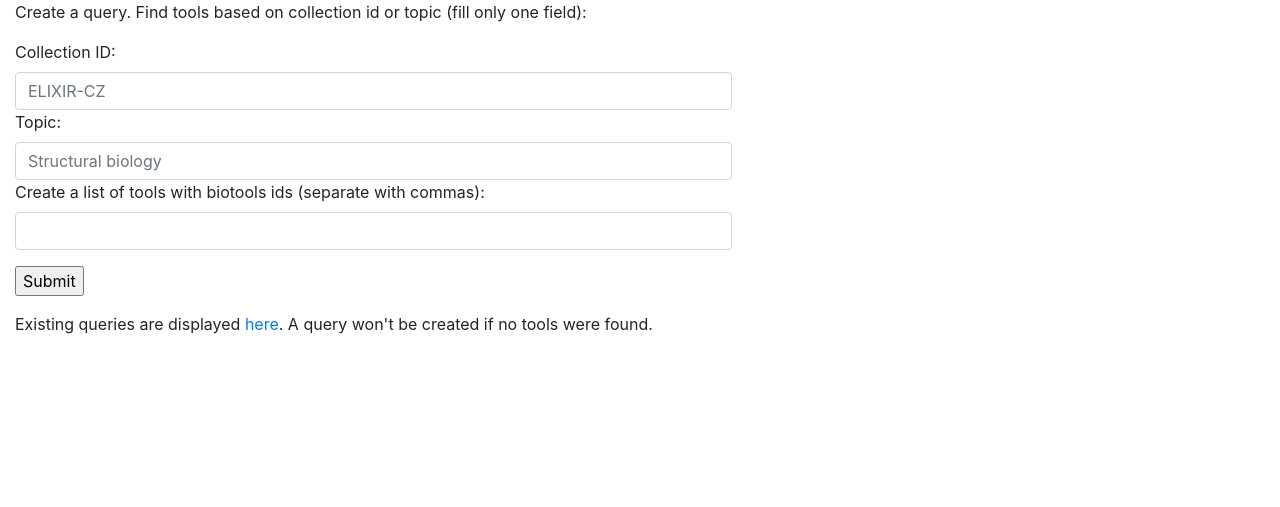
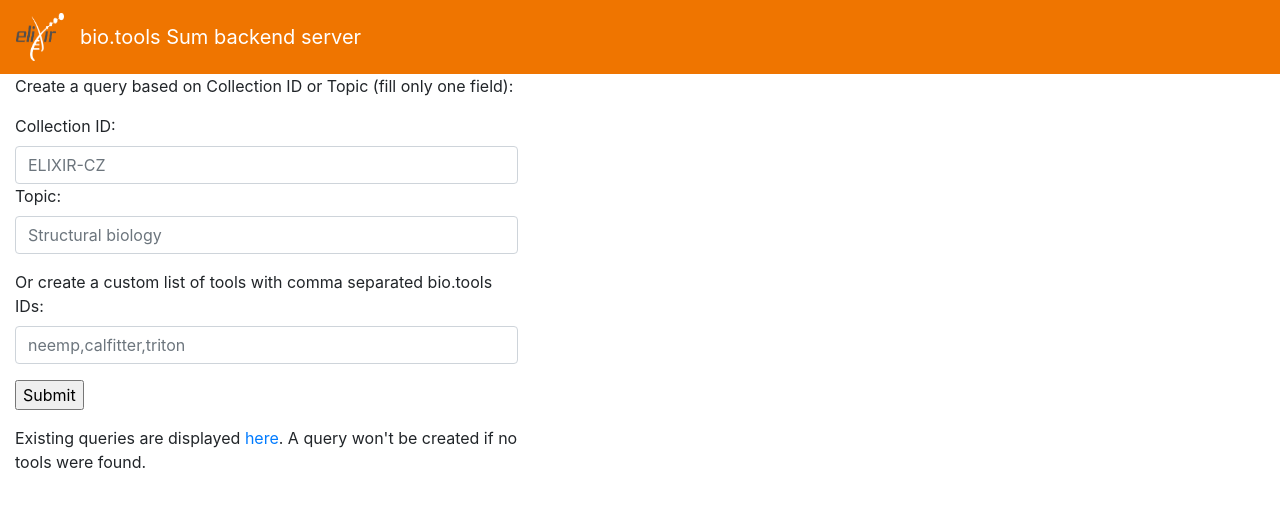
Before and after one commit to tomatk0/biotoolssum-backend, a Flask app: page / in a window 1280 px wide. Shown: the top 507 px of the page. Run offline with Flask 3, Linux system fonts and the light colour scheme; some libraries are stand-ins or nearby versions.

Commit message:
changed templates, bugfixed scripts

```diff
--- a/templates/get_parameters.html
+++ b/templates/get_parameters.html
@@ -7,12 +7,18 @@
     </head>
     <body>
         <form action="#" method="post">
-            <div class="col-7">
+            <nav class="navbar" style="background-color: #ef7500;">
+                <div class="navbar-brand d-flex align-items-center">
+                  <a href="/" ><img src="{{ url_for('static', filename='elixir-logo.png') }}" class="d-inline-block" style="margin-right: 1rem; width: 3rem; height: 3rem;" alt="Elixir logo"></a>
+                  <span style="color: white">bio.tools Sum backend server</span>
+                </div>
+            </nav>
+            <div class="col-5">
                 {% if error %}
                     <strong class="text-danger">ERROR: {{ error }}</strong>
                 {% endif %}
                 <div class="form-group">
-                    <p>Create a query. Find tools based on collection id or topic (fill only one field):</p>
+                    <p>Create a query based on Collection ID or Topic (fill only one field):</p>
                 </div>
                 <div class="form-group">
                     <label for="formGroupExampleInput">Collection ID:</label>
@@ -20,11 +26,11 @@
 
                     <label for="formGroupExampleInput2">Topic:</label>
                     <input type="text" class="form-control" id="formGroupExampleInput2" placeholder="Structural biology" name="topic">
-
-                    <label for="formGroupExampleInput3">Create a list of tools with biotools ids (separate with commas):</label>
-                    <input type="text" class="form-control" id="formGroupExampleInput3" name="tools_list">
                 </div>
-
+                <div class="form-group">
+                    <label for="formGroupExampleInput3">Or create a custom list of tools with comma separated bio.tools IDs:</label>
+                    <input type="text" class="form-control" id="formGroupExampleInput3" placeholder="neemp,calfitter,triton" name="tools_list">
+                </div>
                 <p><input type="submit" value="Submit"></p>
 
                 <p>Existing queries are displayed <a href="get_queries" >here</a>. A query won't be created if no tools were found.</p>
--- a/templates/get_queries.html
+++ b/templates/get_queries.html
@@ -6,6 +6,12 @@
         <title>bio.tools Sum backend</title>
     </head>
     <body>
+        <nav class="navbar" style="background-color: #ef7500;">
+            <div class="navbar-brand d-flex align-items-center">
+              <a href="/" ><img src="{{ url_for('static', filename='elixir-logo.png') }}" class="d-inline-block" style="margin-right: 1rem; width: 3rem; height: 3rem;" alt="Elixir logo"></a>
+              <span style="color: white">bio.tools Sum backend server</span>
+            </div>
+        </nav>
         {% block content %}
             <table class="table">
                 <thead>
```
Also changed, not shown: static/elixir-logo.png (added), 2 other files.
